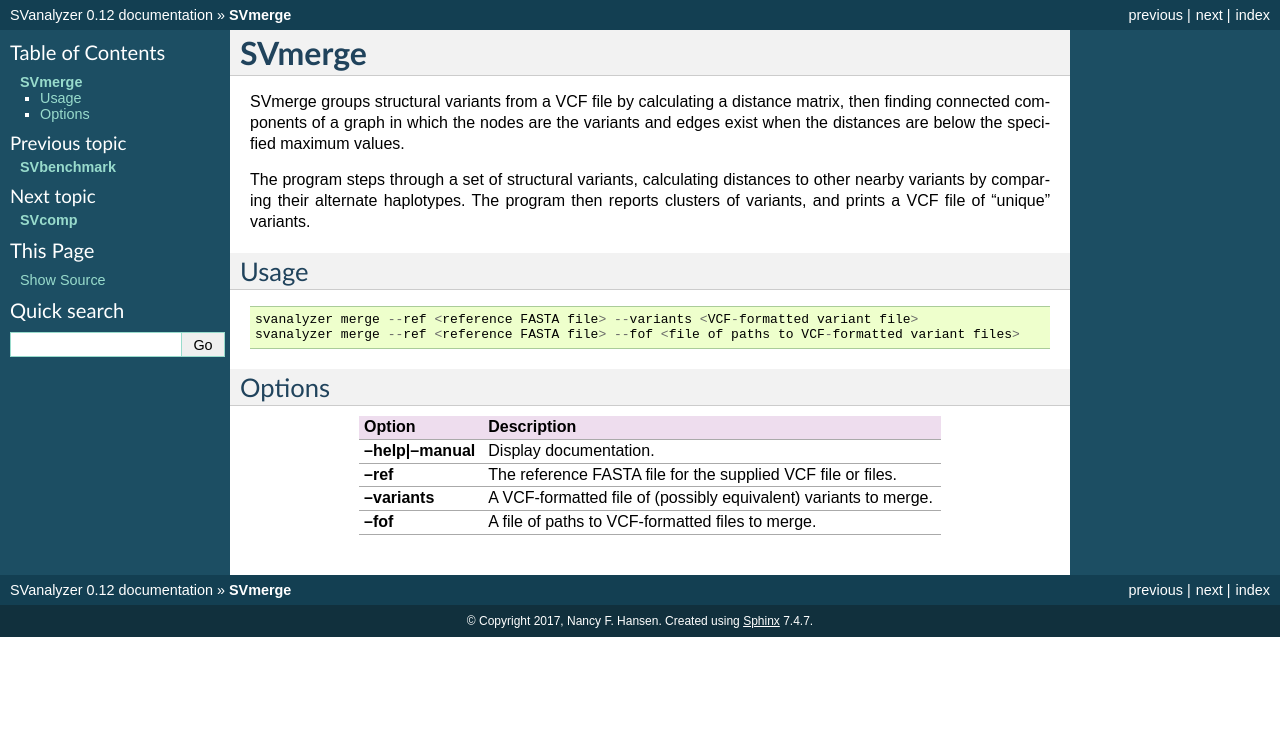
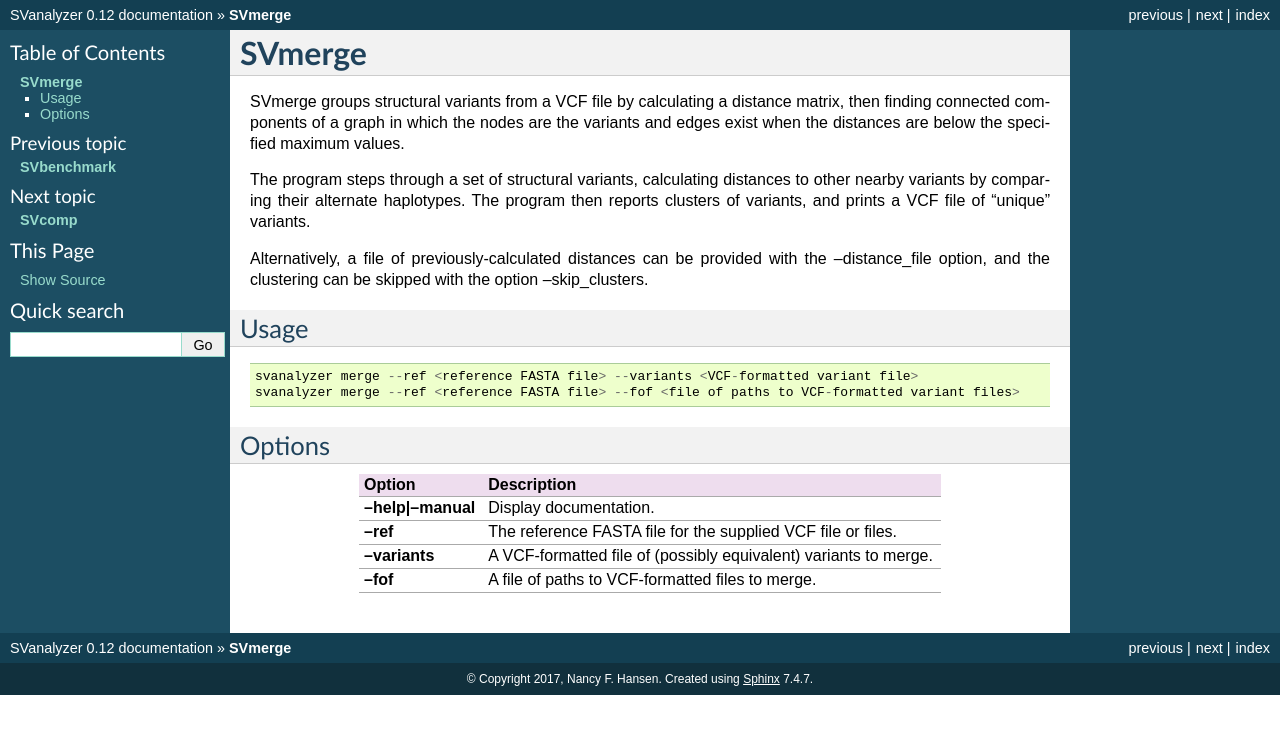
Before and after one commit to nhansen/SVanalyzer, a Sphinx documentation site: the page built from docs/svmerge.rst, in a window 1280 px wide. Shown: the top 734 px of the page. Built offline with Sphinx 7.4.7, drawn with Linux system fonts in a browser that asks for light colours.

Commit message:
documentation update

```diff
--- a/docs/svmerge.rst
+++ b/docs/svmerge.rst
@@ -13,6 +13,10 @@ The program steps through a set of structural variants, calculating distances to
 nearby variants by comparing their alternate haplotypes. The program
 then reports clusters of variants, and prints a VCF file of "unique"
 variants.
+
+Alternatively, a file of previously-calculated distances can be provided
+with the --distance_file option, and the clustering can be skipped with the option
+--skip_clusters.
 
 Usage
 ------------
```
